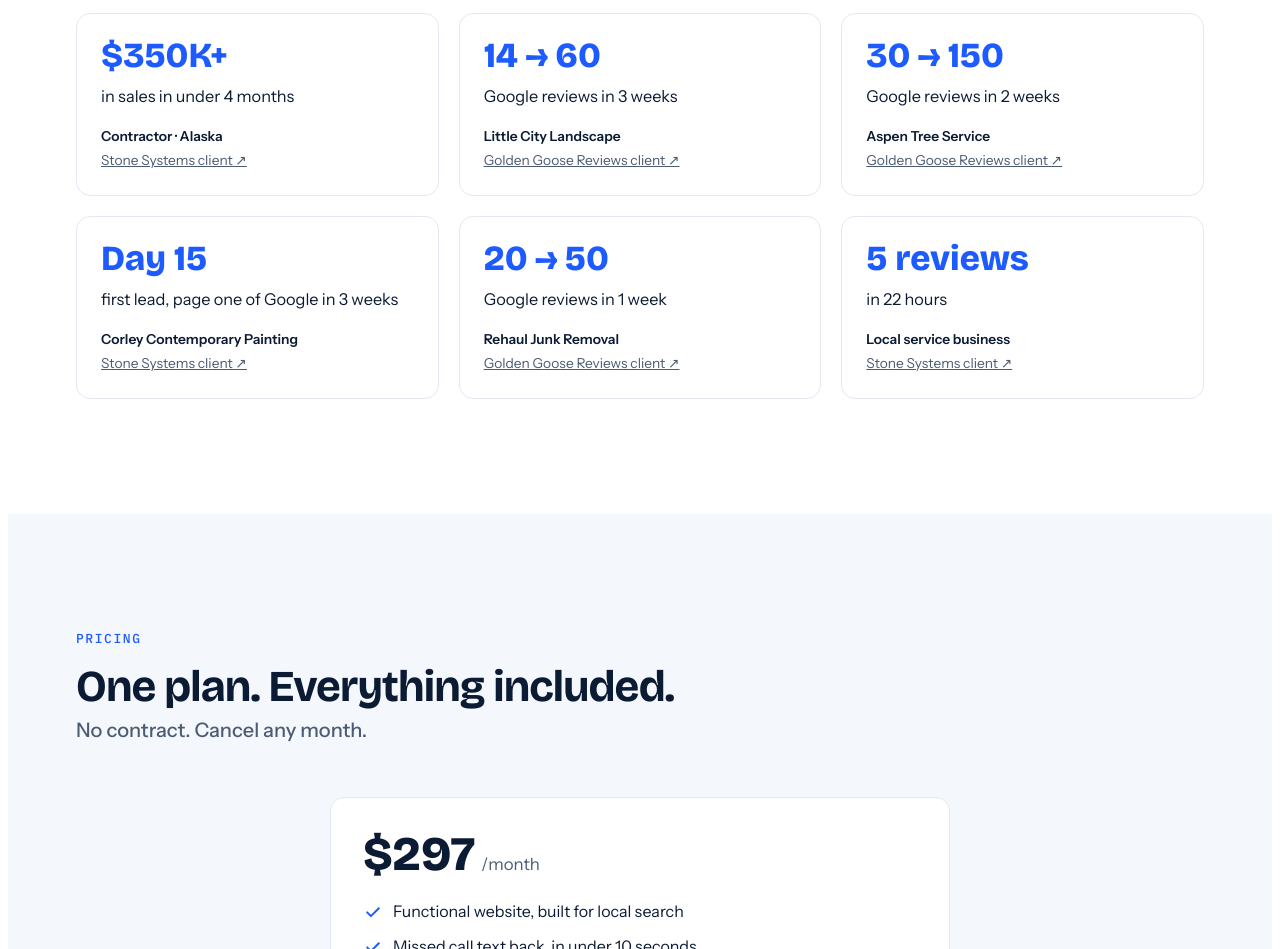
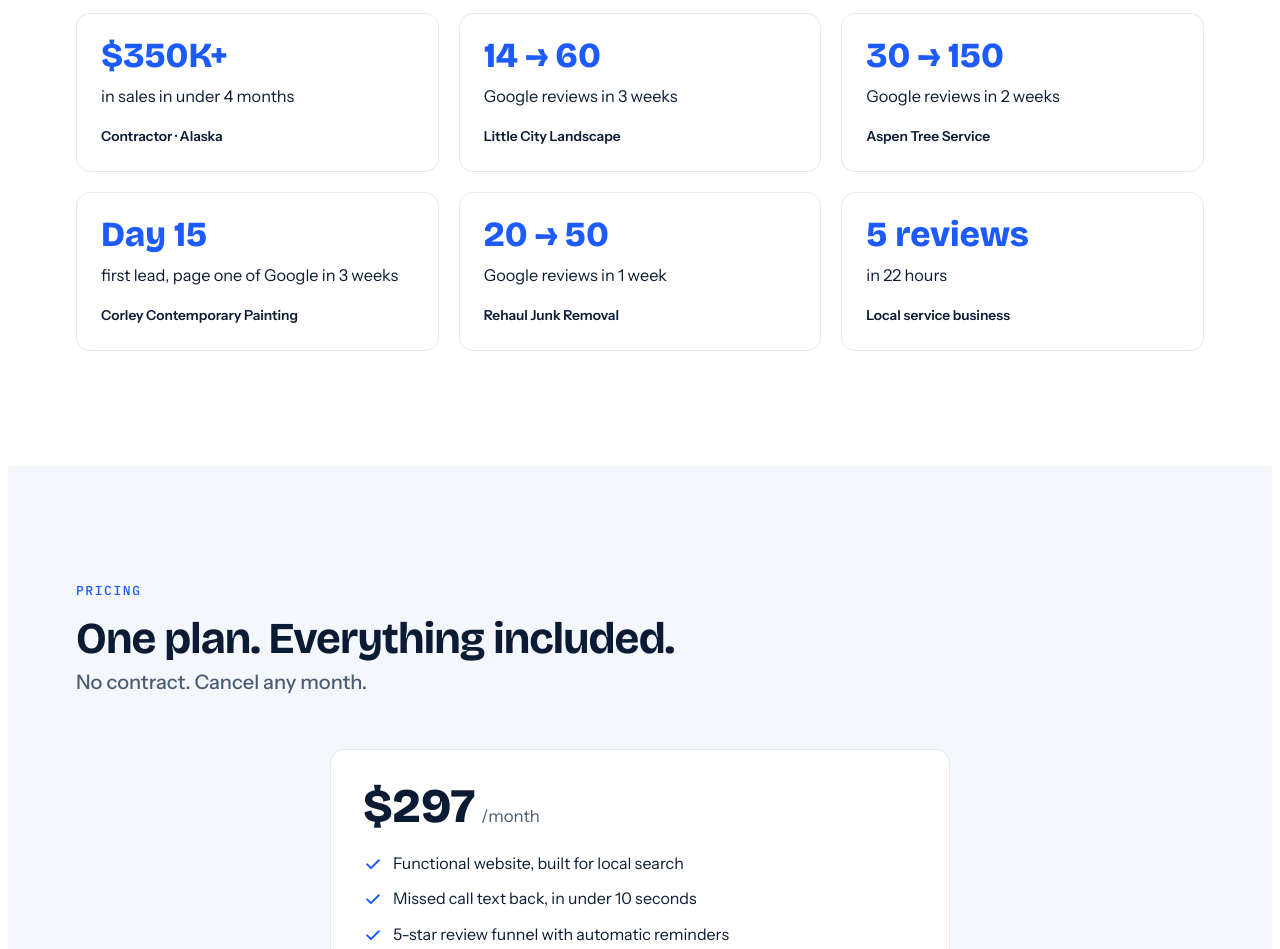
Before and after one commit to alwaleed-13/aluvia-hq-site, a plain HTML site: page index.html in a window 1280 px wide. Shown: the part 6620-7569 px from the top of the page. Drawn offline with nearby package versions, Linux system fonts and the light colour scheme.

Commit message:
Track record: remove outbound source links
Co-Authored-By: Claude Opus 5.5 <noreply@anthropic.com>

```diff
--- a/index.html
+++ b/index.html
@@ -607,27 +607,27 @@ footer.site .brand p { max-width: 22rem; }
     <div class="trk">
       <figure class="trk-card">
         <b>$350K+</b><p>in sales in under 4 months</p>
-        <footer><span>Contractor · Alaska</span><a href="https://stonesystems.io/results" target="_blank" rel="noopener">Stone Systems client ↗</a></footer>
+        <footer><span>Contractor · Alaska</span></footer>
       </figure>
       <figure class="trk-card">
         <b>14 → 60</b><p>Google reviews in 3 weeks</p>
-        <footer><span>Little City Landscape</span><a href="https://goldengoosereviews.com/home" target="_blank" rel="noopener">Golden Goose Reviews client ↗</a></footer>
+        <footer><span>Little City Landscape</span></footer>
       </figure>
       <figure class="trk-card">
         <b>30 → 150</b><p>Google reviews in 2 weeks</p>
-        <footer><span>Aspen Tree Service</span><a href="https://goldengoosereviews.com/home" target="_blank" rel="noopener">Golden Goose Reviews client ↗</a></footer>
+        <footer><span>Aspen Tree Service</span></footer>
       </figure>
       <figure class="trk-card">
         <b>Day 15</b><p>first lead, page one of Google in 3 weeks</p>
-        <footer><span>Corley Contemporary Painting</span><a href="https://stonesystems.io/results" target="_blank" rel="noopener">Stone Systems client ↗</a></footer>
+        <footer><span>Corley Contemporary Painting</span></footer>
       </figure>
       <figure class="trk-card">
         <b>20 → 50</b><p>Google reviews in 1 week</p>
-        <footer><span>Rehaul Junk Removal</span><a href="https://goldengoosereviews.com/home" target="_blank" rel="noopener">Golden Goose Reviews client ↗</a></footer>
+        <footer><span>Rehaul Junk Removal</span></footer>
       </figure>
       <figure class="trk-card">
         <b>5 reviews</b><p>in 22 hours</p>
-        <footer><span>Local service business</span><a href="https://stonesystems.io/results" target="_blank" rel="noopener">Stone Systems client ↗</a></footer>
+        <footer><span>Local service business</span></footer>
       </figure>
     </div>
   </div>
```
